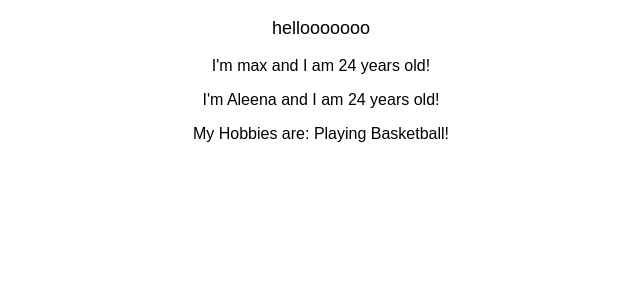
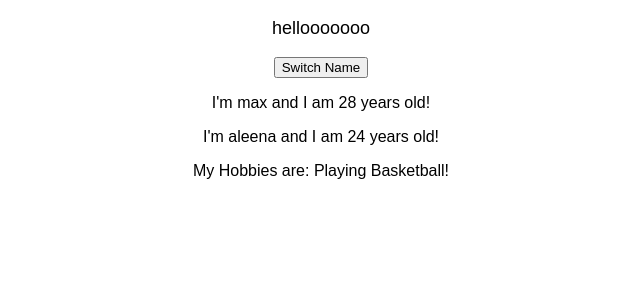
Before and after one commit to aleenamad/ReactUdemy, a React (Create React App) app in the folder udemy-react/: page / in a window 1280 px wide. Shown: the top 300 px of the page, without its empty margins (319-959 px from the left). Built offline with nearby package versions, Linux system fonts and the light colour scheme.

Commit message:
understanding state property

```diff
--- a/udemy-react/src/App.js
+++ b/udemy-react/src/App.js
@@ -3,6 +3,13 @@
 import './App.css';
 
 class App extends Component {
+  state = {
+    persons: [
+      { name: 'max', age: 28 },
+      { name: 'aleena', age: 24},
+      { name: 'mom', age: 55}
+    ]
+  }
   render() {
     return (
       <div className="App">
@@ -10,11 +17,12 @@
         <p className="App-intro">
           hellooooooo
         </p>
+        <button>Switch Name</button>
 
       <div>
-        <Person name="max" age="24" />
+        <Person name={this.state.persons[0].name} age={this.state.persons[0].age} />
         {/* can put content in between like below and access by props children  in person.js file*/}
-        <Person name="Aleena" age="24" > My Hobbies are: Playing Basketball! </Person>
+        <Person name={this.state.persons[1].name} age={this.state.persons[1].age} > My Hobbies are: Playing Basketball! </Person>
       </div>
       </div>
     );
```
